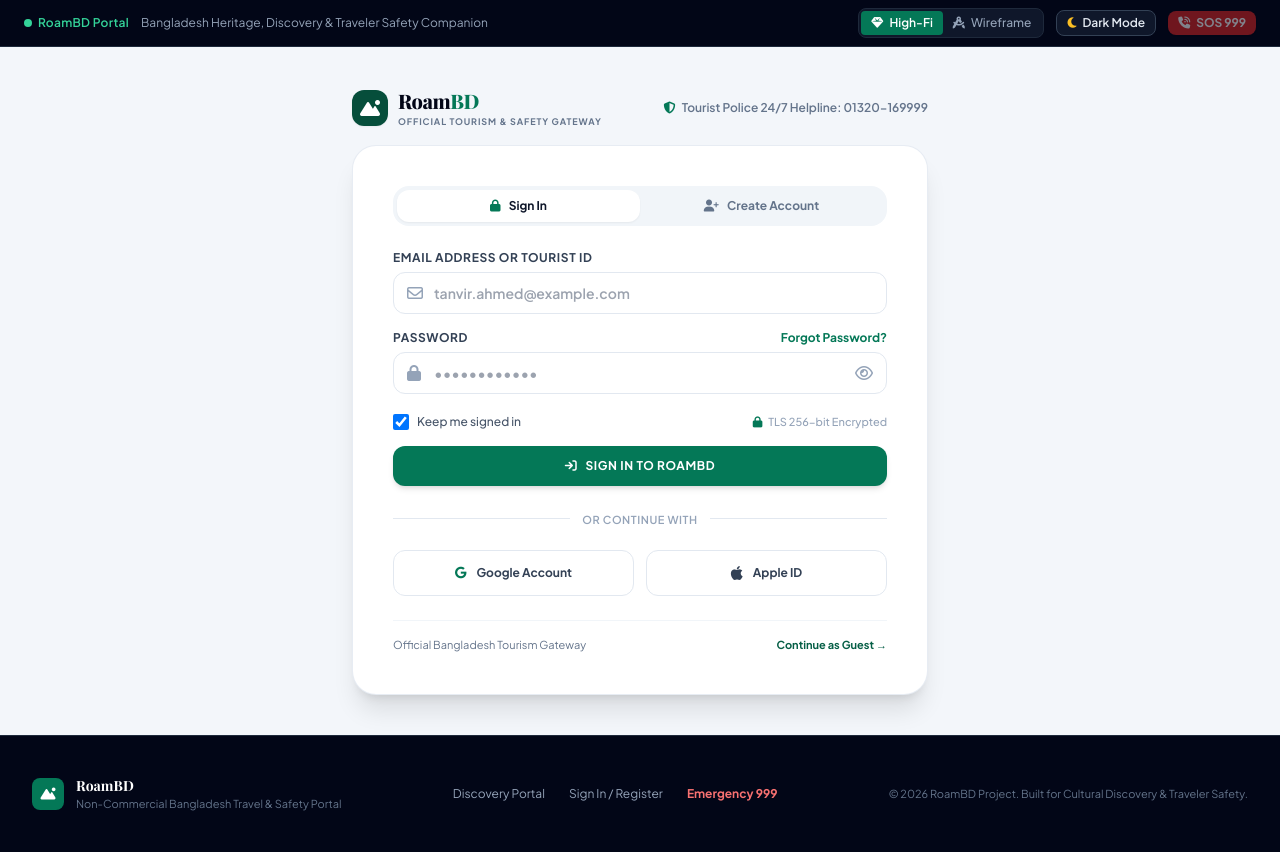
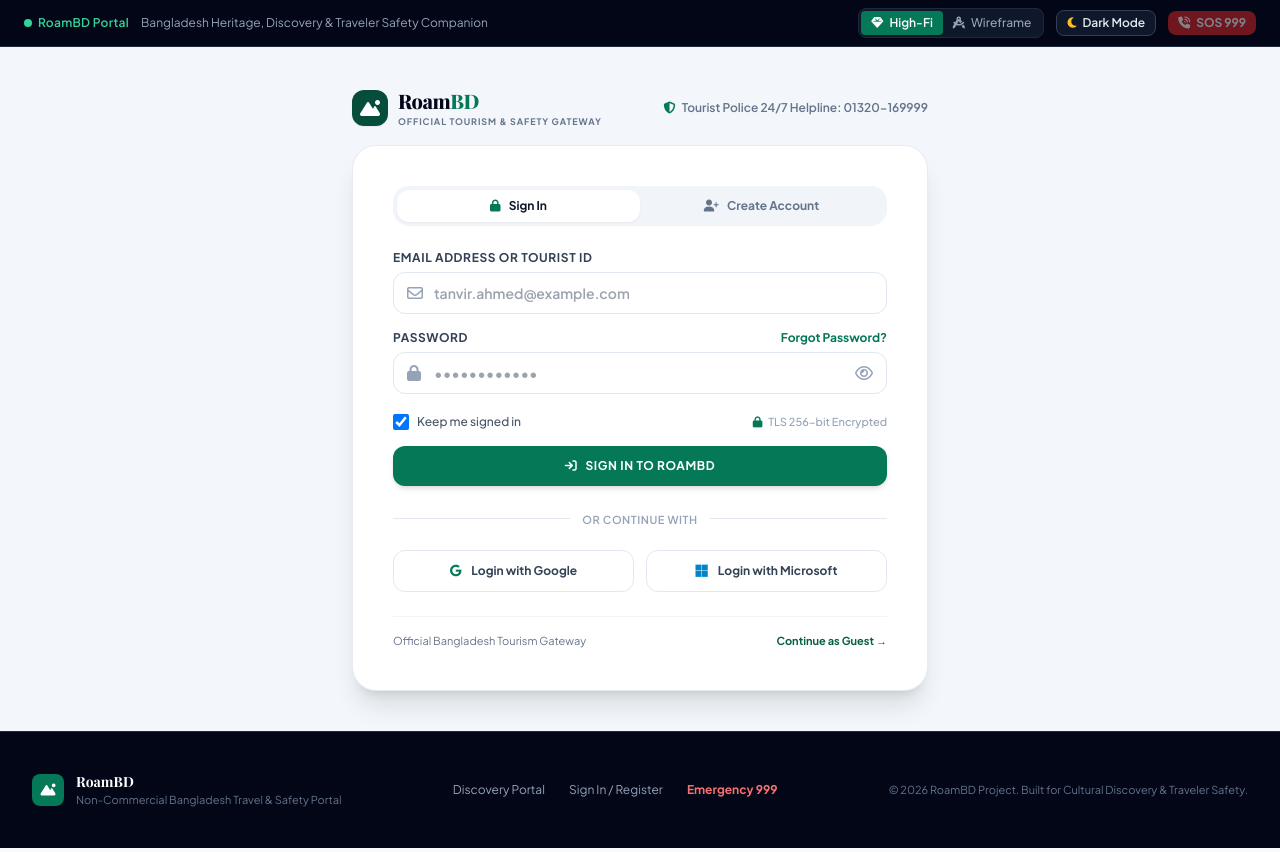
Before and after one commit to usxn/RoamBD, a plain HTML site: page index.html in a window 1280 px wide. Drawn offline with nearby package versions, Linux system fonts and the light colour scheme; a web font is replaced by a local one.

Commit message:
MS login added

```diff
--- a/index.html
+++ b/index.html
@@ -430,11 +430,11 @@
           <div class="grid grid-cols-2 gap-3">
             <button type="button" onclick="handleSocialAuth('Google')" class="flex items-center justify-center gap-2.5 py-2.5 px-3 border border-slate-200 hover:bg-slate-50 rounded-xl text-xs font-bold text-slate-700 transition">
               <i class="fa-brands fa-google text-emerald-700"></i>
-              <span>Google Account</span>
+              <span>Login with Google</span>
             </button>
-            <button type="button" onclick="handleSocialAuth('Apple')" class="flex items-center justify-center gap-2.5 py-2.5 px-3 border border-slate-200 hover:bg-slate-50 rounded-xl text-xs font-bold text-slate-700 transition">
-              <i class="fa-brands fa-apple text-base"></i>
-              <span>Apple ID</span>
+            <button type="button" onclick="handleSocialAuth('Microsoft')" class="flex items-center justify-center gap-2.5 py-2.5 px-3 border border-slate-200 hover:bg-slate-50 rounded-xl text-xs font-bold text-slate-700 transition">
+              <i class="fa-brands fa-microsoft text-sky-600 text-sm"></i>
+              <span>Login with Microsoft</span>
             </button>
           </div>
         </div>
```
